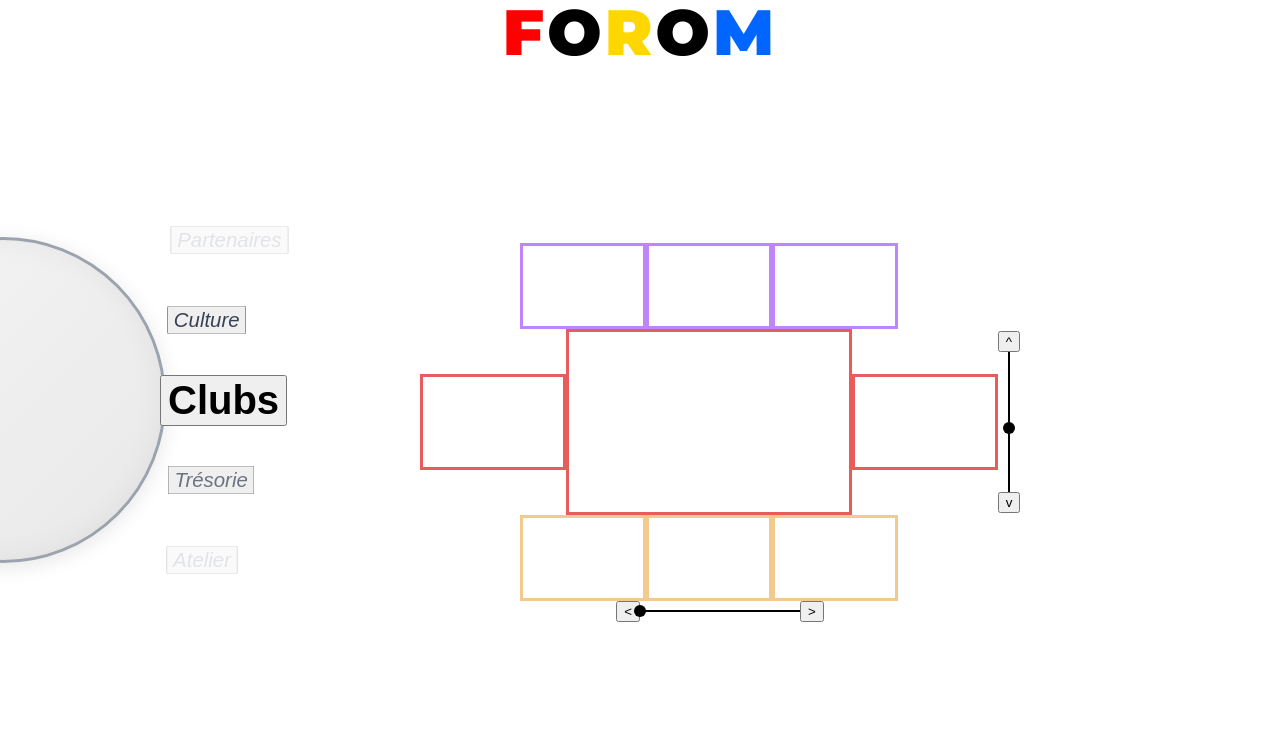
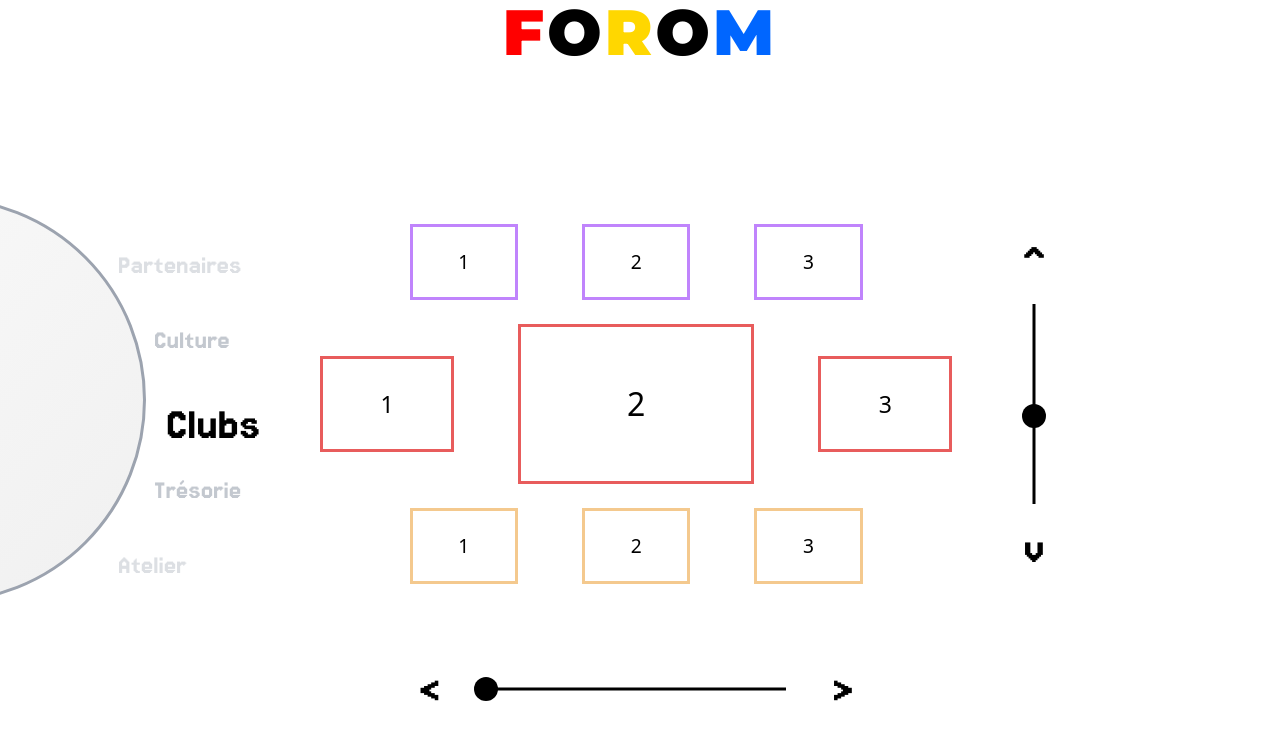
Before and after one commit to Forom-ets/forom, a React (Vite) app: page / in a window 1280 px wide. Shown: the top 740 px of the page. Built offline with nearby package versions, Linux system fonts and the light colour scheme.

Commit message:
Beautify update !

```diff
--- a/src/App.tsx
+++ b/src/App.tsx
@@ -18,16 +18,17 @@ function App() {
   }))
 
   return (
-    <div className="flex flex-col h-screen bg-white overflow-hidden">
+    <div className="h-screen bg-white overflow-hidden relative">
       <Header />
 
-      <div className="flex flex-1 overflow-hidden relative">
+      {/* Sidebar - positioned fixed on left */}
       <Sidebar
         items={sidebarItems}
         activeId={activeCategory}
         onSelect={setActiveCategory}
       />
 
+      {/* Grid - will center itself absolutely */}
       <CarouselGrid
         videos={mockVideos}
         categories={categories}
@@ -35,7 +36,6 @@ function App() {
         onCategoryChange={setActiveCategory}
       />
     </div>
-    </div>
   )
 }
 
--- a/src/components/CarouselGrid.tsx
+++ b/src/components/CarouselGrid.tsx
@@ -68,27 +68,29 @@ export function CarouselGrid({
   }
 
   /**
-   * Renders a video placeholder box
+   * Renders a video placeholder box with responsive sizing
    */
-  const renderVideoBox = (borderColor: string, isCentered: boolean = false, isSmall: boolean = false) => (
+  const renderVideoBox = (borderColor: string, num: number, isCentered: boolean = false, isSmall: boolean = false) => (
     <motion.div
+      key={num}
       initial={{ opacity: 0, scale: 0.9 }}
       animate={{ opacity: 1, scale: 1 }}
       transition={{ type: 'spring', damping: 12, stiffness: 100 }}
       className="relative rounded-sm overflow-hidden bg-pink-100 flex items-center justify-center"
       style={{
         border: `3px solid ${borderColor}`,
-        width: isCentered ? '280px' : isSmall ? '120px' : '140px',
-        height: isCentered ? '180px' : isSmall ? '80px' : '90px',
+        width: isCentered ? '18vw' : isSmall ? '8vw' : '10vw',
+        height: isCentered ? '12vw' : isSmall ? '5.5vw' : '7vw',
+        minWidth: isCentered ? '180px' : isSmall ? '80px' : '100px',
+        minHeight: isCentered ? '120px' : isSmall ? '55px' : '70px',
       }}
     >
-      {isCentered && (
-        <div className="bg-red-600 rounded-lg p-3">
-          <svg className="w-8 h-8 text-white" fill="currentColor" viewBox="0 0 24 24">
-            <path d="M8 5v14l11-7z" />
-          </svg>
-        </div>
-      )}
+      <span
+        className="font-bold text-gray-600"
+        style={{ fontSize: isCentered ? 'clamp(24px, 2.5vw, 48px)' : isSmall ? 'clamp(14px, 1.5vw, 24px)' : 'clamp(16px, 1.8vw, 28px)' }}
+      >
+        {num}
+      </span>
     </motion.div>
   )
 
@@ -96,59 +98,81 @@ export function CarouselGrid({
   const middleRowColor = getRowColor(0)
   const bottomRowColor = getRowColor(1)
 
+  // Calculate video numbers based on horizontal scroll position
+  // Each row has its own set of videos that shift with horizontal scroll
+  const getVideoNum = (_row: number, col: number) => {
+    // row: 0 = top, 1 = middle, 2 = bottom
+    // col: 0 = left, 1 = center, 2 = right
+    const baseNum = horizontalIndex + col + 1 // col 0 = left video, col 1 = center, col 2 = right
+    return baseNum
+  }
+
   return (
-    <div className="flex-1 flex flex-col items-center justify-center" style={{ marginLeft: '160px' }}>
-      {/* Main Content - Grid + Vertical Navigation */}
-      <div className="flex items-center gap-12">
-        {/* 3x3 Grid */}
-        <div className="flex flex-col items-center gap-4">
+    <div
+      className="fixed inset-0 flex flex-col items-center justify-center z-10 pointer-events-none"
+      style={{ paddingLeft: '25vw', paddingRight: '10vw', paddingTop: '20vh', paddingBottom: '10vh' }}
+    >
+      {/* Main Content - Grid centered, Vertical Navigation positioned separately */}
+      <div className="relative flex items-center justify-center pointer-events-auto">
+        {/* 3x3 Grid - centered */}
+        <div className="flex flex-col items-center" style={{ gap: '3vh' }}>
           {/* Top Row */}
           <motion.div
-            className="flex gap-8 justify-center"
+            className="flex justify-center"
+            style={{ gap: '5vw' }}
             animate={{ opacity: activeIndex > 0 ? 1 : 0.3 }}
           >
-            {renderVideoBox(topRowColor, false, true)}
-            {renderVideoBox(topRowColor, false, true)}
-            {renderVideoBox(topRowColor, false, true)}
+            {renderVideoBox(topRowColor, getVideoNum(0, 0), false, true)}
+            {renderVideoBox(topRowColor, getVideoNum(0, 1), false, true)}
+            {renderVideoBox(topRowColor, getVideoNum(0, 2), false, true)}
           </motion.div>
 
           {/* Middle Row - Active with larger center box */}
-          <div className="flex gap-6 items-center justify-center">
-            {renderVideoBox(middleRowColor)}
-            {renderVideoBox(middleRowColor, true)}
-            {renderVideoBox(middleRowColor)}
+          <div className="flex items-center justify-center" style={{ gap: '5vw' }}>
+            {renderVideoBox(middleRowColor, getVideoNum(1, 0))}
+            {renderVideoBox(middleRowColor, getVideoNum(1, 1), true)}
+            {renderVideoBox(middleRowColor, getVideoNum(1, 2))}
           </div>
 
           {/* Bottom Row */}
           <motion.div
-            className="flex gap-8 justify-center"
+            className="flex justify-center"
+            style={{ gap: '5vw' }}
             animate={{ opacity: activeIndex < categories.length - 1 ? 1 : 0.3 }}
           >
-            {renderVideoBox(bottomRowColor, false, true)}
-            {renderVideoBox(bottomRowColor, false, true)}
-            {renderVideoBox(bottomRowColor, false, true)}
+            {renderVideoBox(bottomRowColor, getVideoNum(2, 0), false, true)}
+            {renderVideoBox(bottomRowColor, getVideoNum(2, 1), false, true)}
+            {renderVideoBox(bottomRowColor, getVideoNum(2, 2), false, true)}
           </motion.div>
         </div>
 
-        {/* Vertical Navigation */}
-        <div className="flex flex-col items-center justify-center gap-2">
+        {/* Vertical Navigation - positioned to the right of grid */}
+        <div className="absolute flex flex-col items-center justify-center" style={{ gap: '20px', left: '100%', marginLeft: '5vw' }}>
           <motion.button
             whileHover={{ scale: 1.1 }}
             whileTap={{ scale: 0.9 }}
             onClick={handlePrevCategory}
-            className="text-black text-2xl font-bold"
+            style={{
+              fontFamily: "'Jersey 15', sans-serif",
+              fontSize: '48px',
+              color: 'black',
+              background: 'none',
+              border: 'none',
+              cursor: 'pointer',
+              lineHeight: 1,
+            }}
             aria-label="Previous category"
           >
             ^
           </motion.button>
 
           {/* Vertical slider */}
-          <div className="flex flex-col items-center justify-center relative" style={{ height: '140px', width: '8px' }}>
-            <div style={{ position: 'absolute', width: '2px', height: '100%', backgroundColor: 'black', left: '50%', transform: 'translateX(-50%)' }} />
+          <div className="flex flex-col items-center justify-center relative" style={{ height: '200px', width: '24px' }}>
+            <div style={{ position: 'absolute', width: '3px', height: '100%', backgroundColor: 'black', left: '50%', transform: 'translateX(-50%)' }} />
             <motion.div
               style={{
-                width: '12px',
-                height: '12px',
+                width: '24px',
+                height: '24px',
                 borderRadius: '50%',
                 backgroundColor: 'black',
                 position: 'absolute',
@@ -166,7 +190,15 @@ export function CarouselGrid({
             whileHover={{ scale: 1.1 }}
             whileTap={{ scale: 0.9 }}
             onClick={handleNextCategory}
-            className="text-black text-2xl font-bold"
+            style={{
+              fontFamily: "'Jersey 15', sans-serif",
+              fontSize: '48px',
+              color: 'black',
+              background: 'none',
+              border: 'none',
+              cursor: 'pointer',
+              lineHeight: 1,
+            }}
             aria-label="Next category"
           >
             v
@@ -175,24 +207,38 @@ export function CarouselGrid({
       </div>
 
       {/* Horizontal Navigation - Below Grid */}
-      <div className="flex items-center justify-center gap-4 mt-8">
+      <div
+        className="flex items-center justify-center pointer-events-auto"
+        style={{
+          marginTop: '10vh',
+          gap: '40px',
+        }}
+      >
         <motion.button
           whileHover={{ scale: 1.1 }}
           whileTap={{ scale: 0.9 }}
           onClick={handlePrevVideo}
-          className="text-black text-xl"
+          style={{
+            fontFamily: "'Jersey 15', sans-serif",
+            fontSize: '48px',
+            color: 'black',
+            background: 'none',
+            border: 'none',
+            cursor: 'pointer',
+            lineHeight: 1,
+          }}
           aria-label="Previous"
         >
           {'<'}
         </motion.button>
 
         {/* Horizontal slider */}
-        <div className="flex items-center justify-center relative" style={{ width: '160px', height: '8px' }}>
-          <div style={{ position: 'absolute', width: '100%', height: '2px', backgroundColor: 'black', top: '50%', transform: 'translateY(-50%)' }} />
+        <div className="flex items-center justify-center relative" style={{ width: '300px', height: '24px' }}>
+          <div style={{ position: 'absolute', width: '100%', height: '3px', backgroundColor: 'black', top: '50%', transform: 'translateY(-50%)' }} />
           <motion.div
             style={{
-              width: '12px',
-              height: '12px',
+              width: '24px',
+              height: '24px',
               borderRadius: '50%',
               backgroundColor: 'black',
               position: 'absolute',
@@ -210,7 +256,15 @@ export function CarouselGrid({
           whileHover={{ scale: 1.1 }}
           whileTap={{ scale: 0.9 }}
           onClick={handleNextVideo}
-          className="text-black text-xl"
+          style={{
+            fontFamily: "'Jersey 15', sans-serif",
+            fontSize: '48px',
+            color: 'black',
+            background: 'none',
+            border: 'none',
+            cursor: 'pointer',
+            lineHeight: 1,
+          }}
           aria-label="Next"
         >
           {'>'}
--- a/src/components/Sidebar.tsx
+++ b/src/components/Sidebar.tsx
@@ -11,15 +11,6 @@ interface SidebarProps {
   items: SidebarItem[]
   activeId: string
   onSelect: (id: string) => void
-}
-
-// Color mapping for each category
-const CATEGORY_COLORS: Record<string, string> = {
-  Partenaires: '#9CA3AF', // gray
-  Culture: '#374151', // darker gray
-  Clubs: '#000000', // black (active)
-  Trésorie: '#6B7280', // gray
-  Atelier: '#9CA3AF', // light gray
 }
 
 export function Sidebar({ items, activeId, onSelect }: SidebarProps) {
@@ -55,17 +46,7 @@ export function Sidebar({ items, activeId, onSelect }: SidebarProps) {
     }
   }, [items, activeId, onSelect])
 
-  // Calculate position for each category on the wheel
-  const getItemPosition = (index: number) => {
-    const activeIndex = items.findIndex((item) => item.id === activeId)
-    const relativeIndex = index - activeIndex
-
-    // Vertical spacing between items
-    const spacing = 80
-    const y = relativeIndex * spacing
-
-    return { y }
-  }
+  const activeIndex = items.findIndex((item) => item.id === activeId)
 
   return (
     <motion.div
@@ -73,11 +54,11 @@ export function Sidebar({ items, activeId, onSelect }: SidebarProps) {
       initial={{ opacity: 0 }}
       animate={{ opacity: 1 }}
       transition={{ duration: 0.5 }}
-      className="fixed left-0 top-1/2 flex items-center justify-end cursor-grab active:cursor-grabbing z-40"
+      className="fixed left-0 top-1/2 flex items-center z-40"
       style={{
-        width: '320px',
-        height: '320px',
-        transform: 'translate(-50%, -50%)',
+        width: '400px',
+        height: '400px',
+        transform: 'translate(-65%, -50%)',
       }}
     >
       {/* Grey Wheel Circle */}
@@ -88,22 +69,34 @@ export function Sidebar({ items, activeId, onSelect }: SidebarProps) {
           height: '100%',
           left: 0,
           border: '3px solid #9ca3af',
-          background: 'linear-gradient(135deg, #f5f5f5 0%, #e8e8e8 100%)',
-          boxShadow: 'inset 0 0 30px rgba(0,0,0,0.05), 0 4px 20px rgba(0,0,0,0.1)',
+          background: 'linear-gradient(135deg, #fafafa 0%, #f0f0f0 100%)',
         }}
       />
 
-      {/* Categories positioned vertically */}
+      {/* Categories positioned vertically, flowing around the wheel */}
       <div
-        className="relative flex flex-col items-start justify-center"
+        className="absolute flex flex-col items-start"
         style={{
-          marginLeft: '180px',
-          height: '100%',
+          left: '420px',
+          top: '50%',
+          transform: 'translateY(-50%)',
         }}
       >
         {items.map((item, index) => {
           const isActive = activeId === item.id
-          const { y } = getItemPosition(index)
+          const relativeIndex = index - activeIndex
+
+          // Calculate vertical position - active item centered
+          const spacing = 75
+          const y = relativeIndex * spacing
+
+          // Calculate horizontal offset based on distance from active (curve effect)
+          // Negative offset - items curve to the LEFT as they get further from center
+          const distanceFromCenter = Math.abs(relativeIndex)
+          const xOffset = -distanceFromCenter * distanceFromCenter * 12
+
+          // Opacity based on distance
+          const opacity = distanceFromCenter === 0 ? 1 : distanceFromCenter === 1 ? 0.6 : 0.35
 
           return (
             <motion.button
@@ -111,23 +104,25 @@ export function Sidebar({ items, activeId, onSelect }: SidebarProps) {
               onClick={() => onSelect(item.id)}
               animate={{
                 y,
-                opacity: Math.abs(y) > 120 ? 0.3 : 1,
-                scale: isActive ? 1 : 0.85,
+                x: xOffset,
+                opacity,
               }}
               transition={{
                 type: 'spring',
                 damping: 20,
                 stiffness: 150,
               }}
-              className="absolute whitespace-nowrap text-left transition-colors"
+              className="absolute whitespace-nowrap text-left"
               style={{
-                fontFamily: 'Arial, sans-serif',
-                fontSize: isActive ? '2.5rem' : '1.5rem',
+                fontFamily: "'Jersey 15', sans-serif",
+                fontSize: isActive ? '3rem' : '1.75rem',
                 fontWeight: isActive ? 900 : 400,
                 fontStyle: isActive ? 'normal' : 'italic',
-                color: CATEGORY_COLORS[item.id] || '#6B7280',
+                color: isActive ? '#000000' : '#9CA3AF',
                 cursor: 'pointer',
-                left: 0,
+                background: 'none',
+                border: 'none',
+                outline: 'none',
               }}
             >
               {item.label}
```
Lines whose indentation alone changed are shown as unchanged.
